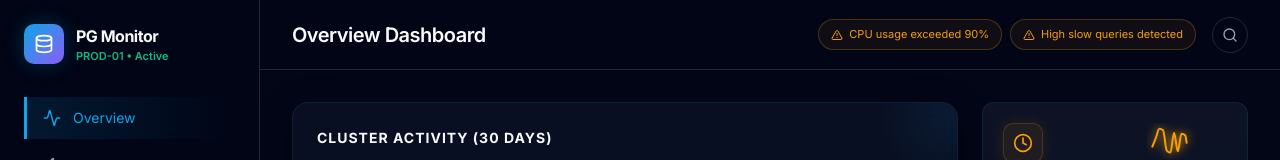
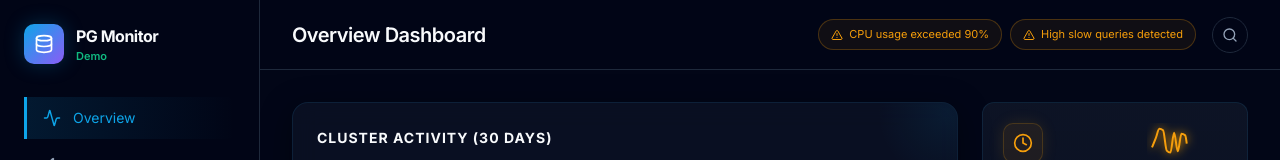
Before and after one commit to DilipViharika/pg-monitor-dashboard, a React (Vite) app: page / in a window 1280 px wide. Shown: the top 160 px of the page. Built offline with nearby package versions, Linux system fonts and the light colour scheme.

Commit message:
text change

```diff
--- a/src/PostgreSQLMonitor.jsx
+++ b/src/PostgreSQLMonitor.jsx
@@ -908,7 +908,7 @@ const PostgreSQLMonitor = () => {
                </div>
                <div>
                  <div style={{ fontWeight: 700, fontSize: 16, letterSpacing: '-0.5px' }}>PG Monitor</div>
-                 <div style={{ fontSize: 11, color: THEME.success, fontWeight: 600 }}>PROD-01 • Active</div>
+                 <div style={{ fontSize: 11, color: THEME.success, fontWeight: 600 }}>Demo</div>
                </div>
             </div>
 
```
